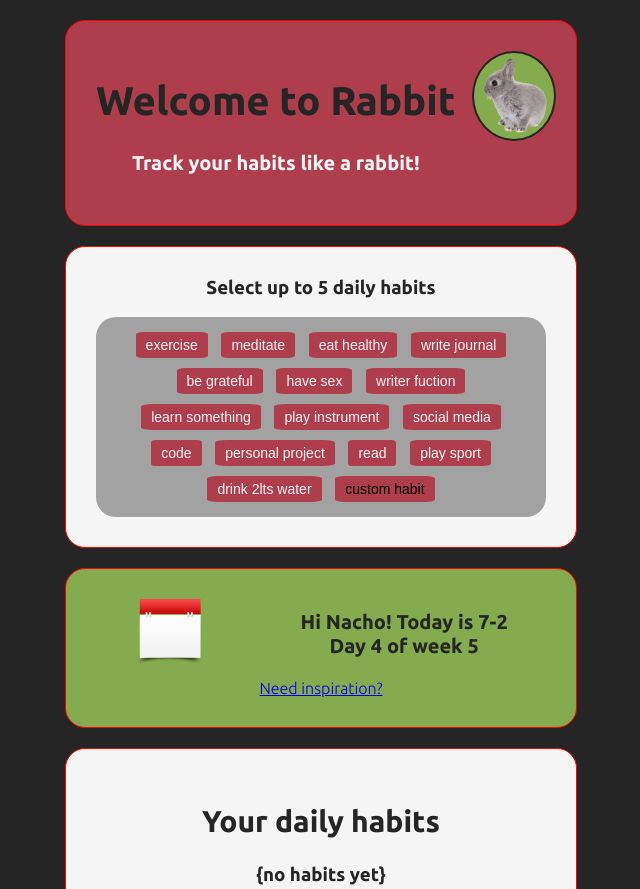
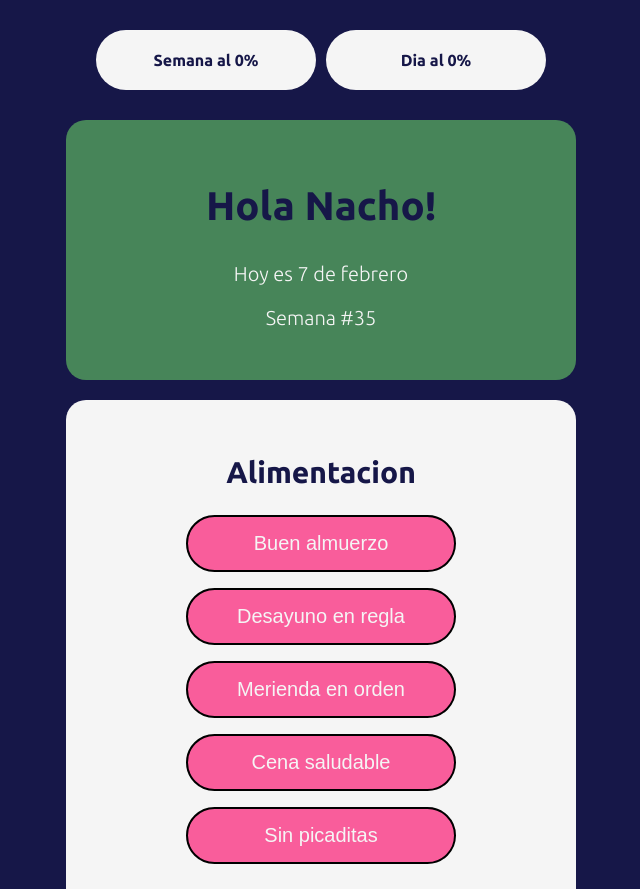
Before and after one commit to nachoarana/Rabbit, a plain HTML site: page index.html in a window 1280 px wide. Shown: the top 889 px of the page, without its empty margins (319-959 px from the left). Drawn offline with Linux system fonts and the light colour scheme.

Commit message:
updates varios
cambio color, limpio codigo, agrego logica

```diff
--- a/index.css
+++ b/index.css
@@ -1,18 +1,29 @@
 /* Layout */
 
 body{
-    color: #252525;
-    background-color: #252525;
+    color: #161748;
+    background-color: #161748;
     text-align: center;
     font-family: 'Ubuntu', sans-serif;
 }
 
 .container{
-    border: 1px solid red;
     width: 450px;
     margin: 20px auto;
     padding: 30px;
     border-radius: 20px;
+}
+
+.previa{
+    display: flex;
+    justify-content: space-between;
+    padding: 10px 0;
+}
+
+.progress{
+    border-radius: 40px;
+    padding: 5px 20px;
+    width: 40%;
 }
 
 /* Fonts */
@@ -25,153 +36,70 @@ h2{
     font-size: 30px;
 }
 
-h1, h2, .habit-text, .caption{
+h1, h2{
     font-weight: 700;
 }
 
-.habit-text{
+.fecha-hoy, .semana-hoy{
     font-size: 20px;
-    margin: auto;
+    color: whitesmoke;
 }
 
-.caption{
-    font-size: 20px;
-    color: whitesmoke;
+.progress-top{
+    font-weight: bold;
 }
 
 
 /* Colors & Layout  */
 
-.first-section{
-    background-color: #AF3E4D;
-    display: flex;
-    position: relative;
+.intro{
+    background-color: #478559;
 }
 
-.second-section{
-    background-color: #84ab4e;
-}
-
-.third-section{
+.positiva{
     background-color: whitesmoke;
 }
 
-.select-title{
-    margin-top: 0;
+.negativa{
+    background-color: #39a0ca;
 }
 
-.habit-picker{
-    background-color: rgb(162, 162, 162);
-    border-radius: 20px;
-    padding: 10px;
+.titulo{
+    text-align: center;
 }
 
-.habit-container{
-    display: flex;
-    margin-top: 15px;
+.fin{
+    background-color: #39a0ca;
 }
 
-.calendar-container{
-    display: flex;
-    justify-content: space-around;
-    gap: 20px;
+.progress{
+    background-color: whitesmoke;
 }
 
-.custom-habit{
-    display: none;
-}
-
-.add-habit-container{
-    display: none;
-    background-color: #252525;
-    color: whitesmoke;
-    border: 5px solid #AF3E4D;
-}
-
-.add-habit-container input, .add-habit-container button{
-    width: inherit;
-    padding: 10px;
-}
-
-.modal-tip{
-    /* display: none; */
-    color: whitesmoke;
-    background-color: #252525;
-    box-shadow: whitesmoke;
-    position: relative;
-    margin: auto;
-}
-
-.inspiration{
-    display: block;
-    margin-top: 10px;
-}
-
-
-
-/* Icons */
-
-.rabbit-icon{
-    width: 80px;
-    border-radius: 50%;
-    border: 2px solid #252525;
-    background-color: #84ab4e;
-}
-
-.logo{
-    position: absolute;
-    top: 30px;
-    right: 20px;
-}
-
-.date{
-    font-size: 20px;
-    font-weight: 700;
-    margin: 0;
-    align-self: center;
-}
-
-.calendar-icon{
-    width: 70px;
-    height: 70px;
-    background-color: #84ab4e;
-}
 
 
 /* Buttons & Links */
 
 button{
-    background-color: #AF3E4D;
-    border-radius: 10%;
+    background-color: #f95d9b;
+    color: whitesmoke;
+    border-radius: 60px;
+    width: 60%;
     border: 2px solid black;
     cursor: pointer;
-    padding: 8px 15px;
-    margin: 5px;
+    padding: 15px;
     font-size: 20px;
 }
 
 button:hover{
-    background-color: #a1626b;
+    background-color: #fa8eb9;
 }
 
-.add-habit-btn{
-    margin-top: 20px;
+li{
+    list-style: none;
+    margin-left: 0;
 }
 
-.picker{
-    cursor: pointer;
-    padding: 5px 10px;
-    margin: 5px;
-    font-size: 14px;
-    color: whitesmoke;
-    border: none;
+ul{
+    padding-inline-start: 0;
 }
-
-.custom-picker{
-    color: black;
-
-}
-
-.picker:hover, .picker:focus{
-    border: 1px solid #252525;
-}
--- a/index.html
+++ b/index.html
@@ -6,47 +6,40 @@
         <link href="https://fonts.googleapis.com/css2?family=Ubuntu:wght@300;700&display=swap" rel="stylesheet">
     </head>
     <body>
-        <header>
-            <div class="first-section container main">
-                <div class="title">
-                    <h1>Welcome to Rabbit</h1>
-                    <p class="caption">Track your habits like a rabbit!</p>
+        <section>
+            <div class="previa container">
+                <div class="progress previa-semana" id="progress-week">
                 </div>
-                <div class="logo">
-                    <img class="rabbit-icon" src="Images/rabbit_tp.png" alt="Rabbit logo">
-                </div>
-            </div>
-        </header>
-        <section>
-            <div class="pick-modal container main third-section">
-                <h3 class="select-title">Select up to 5 daily habits</h3>
-                <div class="habit-picker" id="habit-picker">
+                <div class="progress previa-dia" id="progress-day">
                 </div>
             </div>
         </section>
         <section>
-            <div class="second-section container main">
-                <div class="calendar-container" id="calendar-container">
-                    <img class="calendar-icon" src="Images/calendar-icon-png-4122.png" alt="calendar icon">
-                    <p class="date" id="current-date"></p>
-                    <!-- <p class="date" id="current-score"></p>     -->
+            <div class="intro container">
+                <div class="titulo" id="salute">
                 </div>
-                <a href="#" class="inspiration">Need inspiration?</a>
-                <div class="modal-tips" id="modal-tips"></div>
             </div>
         </section>
         <section>
-            <div class="third-section container main" id="habit-repository">
-               <h2>Your daily habits</h2>
-               <h3 id="empty-repository">{no habits yet}</h3>
+            <div class="caja-habitos positiva container">
+               <h2>Alimentacion</h2>
+               <li>
+                    <ul><button>Buen almuerzo</button></ul>
+                    <ul><button>Desayuno en regla</button></ul>
+                    <ul><button>Merienda en orden</button></ul>
+                    <ul><button>Cena saludable</button></ul>
+                    <ul><button>Sin picaditas</button></ul>
+               </li>
+
+            </div>
+            <div class="caja-habitos negativa container">
+                <h2>Ejercicio</h2>
+                <li>
+                    <ul><button>Cardio</button></ul>
+                    <ul><button>Peso</button></ul>
+               </li>
             </div>
         </section>
-        <div class="container add-habit-container" id="add-habit-modal">
-            <h2>Custom habit</h2>
-            <p>Add a specific habit of your own that you'd like to track on a daily basis</p>
-            <input type="text" id="custom-habit-input" placeholder="type your habit here">
-            <button type="submit" id="submit-custom-habit-btn">Submit</button>
-        </div>
 
         <script src="index.js" type="module"></script>
     </body>
--- a/index.js
+++ b/index.js
@@ -1,92 +1,85 @@
-import {habits} from './data.js'
+// Variables calculo dias y semanas
+let dailyScore = 0
+let weekCount = 35 // hardcoded por ahora
+let dailyCompleted = 0
 
-const currentDate = document.getElementById('current-date')
-const addHabitModal = document.getElementById('add-habit-modal')
-const customHabitText = document.getElementById('custom-habit-text')
-const habitPicker = document.getElementById('habit-picker')
+// Cambia color al clickear boton y agrega kudos
+
+let actionButtons = document.querySelectorAll('button');
+const kudos = ["🎉 genial! 🎉", "🤗 ahhh que bien!! 🤗", '🏆 IM PE CA BLE 🏆', "💫 maravilloso! 💫"]
+
+actionButtons.forEach(function(button) {
+    button.addEventListener('click', function() {
+      // Guardar el texto original del botón
+      let originalText = button.innerText;
+
+    // Seleccionar un elemento aleatorio del array kudos
+    let randomIndex = Math.floor(Math.random() * kudos.length);
+    let randomKudo = kudos[randomIndex];
+
+    // Cambiar el texto del botón al kudo aleatorio
+    button.innerText = randomKudo;
+
+      // Cambiar el color de fondo del botón
+      button.style.backgroundColor = '#478559';
+
+      // Después de 3 segundos, volver al texto original y al color original
+      setTimeout(function() {
+        button.innerText = originalText;
+      }, 1000);
 
 
-// Toma los names del array habit y los renderiza como botones
+      // Suma un punto por habito cumplido y recalcula dailyCompleted
+      dailyScore++
+      dailyCompleted = Math.round((dailyScore * 100) / 7)
 
- function renderHabitButtons(){
+      //Recalcula progresos
+      getProgress()
 
-    for (let habit of habits) {
-        habitPicker.innerHTML += `
-        <button class="picker" id="picker-${habit.id}" data-button="${habit.name}">${habit.name}</button>     `
-    }
-        habitPicker.innerHTML += `
-        <button class="picker custom-picker" id="add-habit-btn">custom habit</button> `
- }
+      // Deshabilita boton
+      button.disabled = true;
 
-renderHabitButtons()
+    });
+  });
 
-// Click en habit picker, se agrega a la lista
+// Toma y renderiza la fecha de hoy
 
-habitPicker.addEventListener('click', function(e){
-    if ((e.target.dataset.button)){
-    renderSelectedHabit(e.target.dataset.button)
-    }})
-
-
-function renderSelectedHabit(habitName){
-    const targetObject = habits.filter(function(target){
-        return target.name === habitName
-    })[0]
-        // document.getElementById("empty-repository").display.style = "none"
-        document.getElementById("habit-repository").innerHTML += `
-            <div class="habit-container">
-            <p class="habit-text">${targetObject.name}
-            <button type="button" id="habit-btn1">Pending</button>
-        </div>
-        `
-}
-
-
-// Gets current date
-
-let date = new Date();
-
-let day = date.getDate();
-let month = date.getMonth() + 1;
-let year = date.getFullYear();
 let user = "Nacho"
 
-currentDate.innerHTML = `Hi ${user}! Today is ${day}-${month} <br>
-                        Day 4 of week 5
-`;
+const meses = [
+  "enero", "febrero", "marzo", "abril", "mayo", "junio",
+  "julio", "agosto", "septiembre", "octubre", "noviembre", "diciembre"
+];
 
-// PENDIENTE switch daily habit to complete / pending
+let date = new Date()
+let day = date.getDate();
+let month = meses[date.getMonth()]; // Obtener el nombre del mes en español
+let year = date.getFullYear();
 
-// habitBtn1.addEventListener('click', function(){
-//     habitBtn1.style.backgroundColor = '#84ab4e';
-//     habitBtn1.textContent = 'Done!';
+const greeting = document.getElementById('salute')
+greeting.innerHTML = `
+  <h1>Hola ${user}!</h1>
+  <p class="fecha-hoy">Hoy es ${day} de ${month}</p>
+  <p class="semana-hoy">Semana #${weekCount}</p>
+  `;
 
-//    })
+  // Logica progress
 
-// habitBtn1.addEventListener('dblclick', function(){
-//     habitBtn1.style.backgroundColor = '#AF3E4D'
-//     habitBtn1.textContent = 'Pending'
+  function getProgress(){
 
+    let progresoSemanal = Math.round((dailyScore * 100) / 49)
+    const progressWeek = document.getElementById('progress-week')
+    progressWeek.innerHTML =
+      `
+      <p class='progress-top'>Semana al ${progresoSemanal}% </p>
+    `
 
+    const progressDay = document.getElementById('progress-day')
+    progressDay.innerHTML =
+      `
+      <p class='progress-top'>Dia al ${dailyCompleted}% </p>
+    `
 
-// Show custom habit modal, hide rest
-document.getElementById("add-habit-btn").addEventListener('click', function(){
-    addHabitModal.style.display = 'block'
-    const allMain = document.getElementsByClassName('main')
-    for (let all of allMain){
-        all.style.display = "none"
-    }
-})
+  }
 
-submitCustomHabitBtn.addEventListener('click', function(){
-    let customInput = document.getElementById('custom-habit-input').value
-    console.log(customInput)
-    addHabitModal.style.display = 'none'
-    document.getElementById('custom-habit').style.display = 'flex'
-    customHabitText.innerHTML = `${customInput} >>`
-    addHabitBtn.style.display = 'none'
-    const allMain = document.getElementsByClassName('main')
-    for (let all of allMain){
-        all.style.display = "block"
-    }
-})
+  getProgress()
```
Also changed, not shown: 1 other file.
